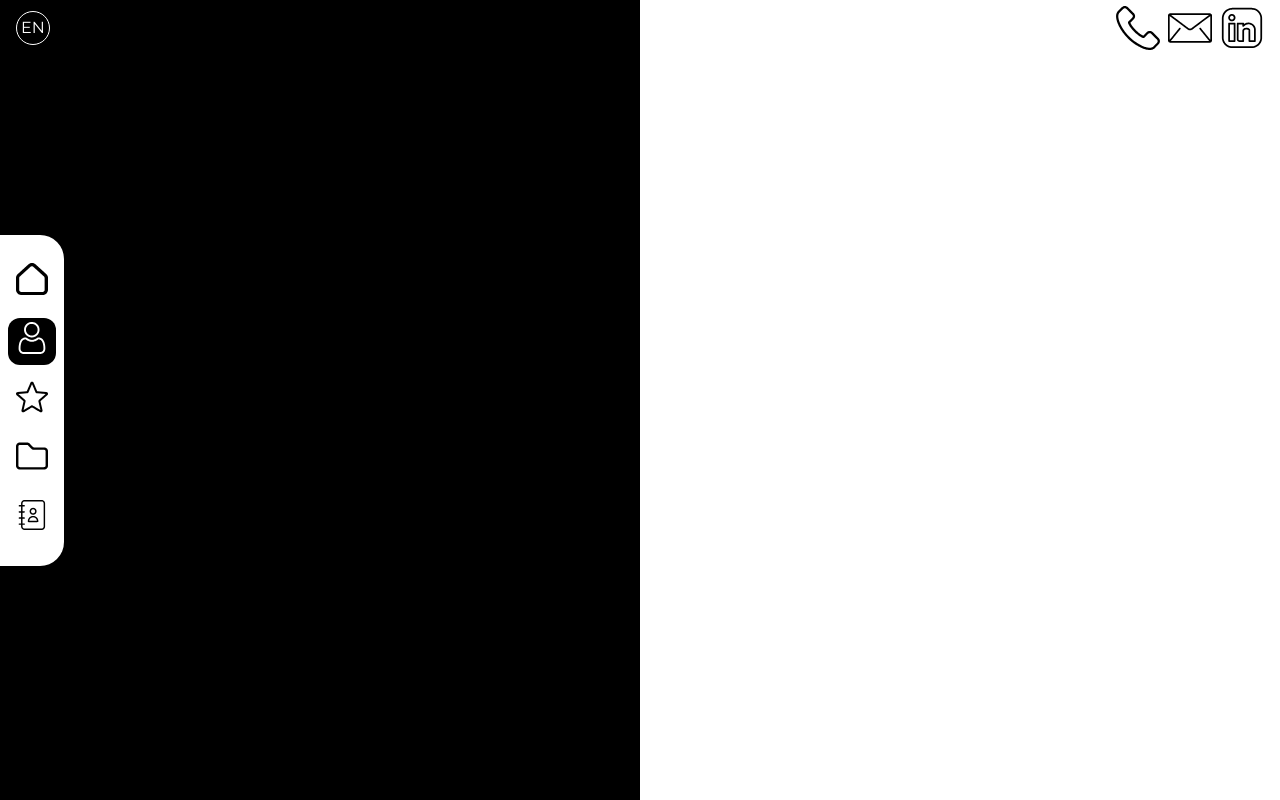
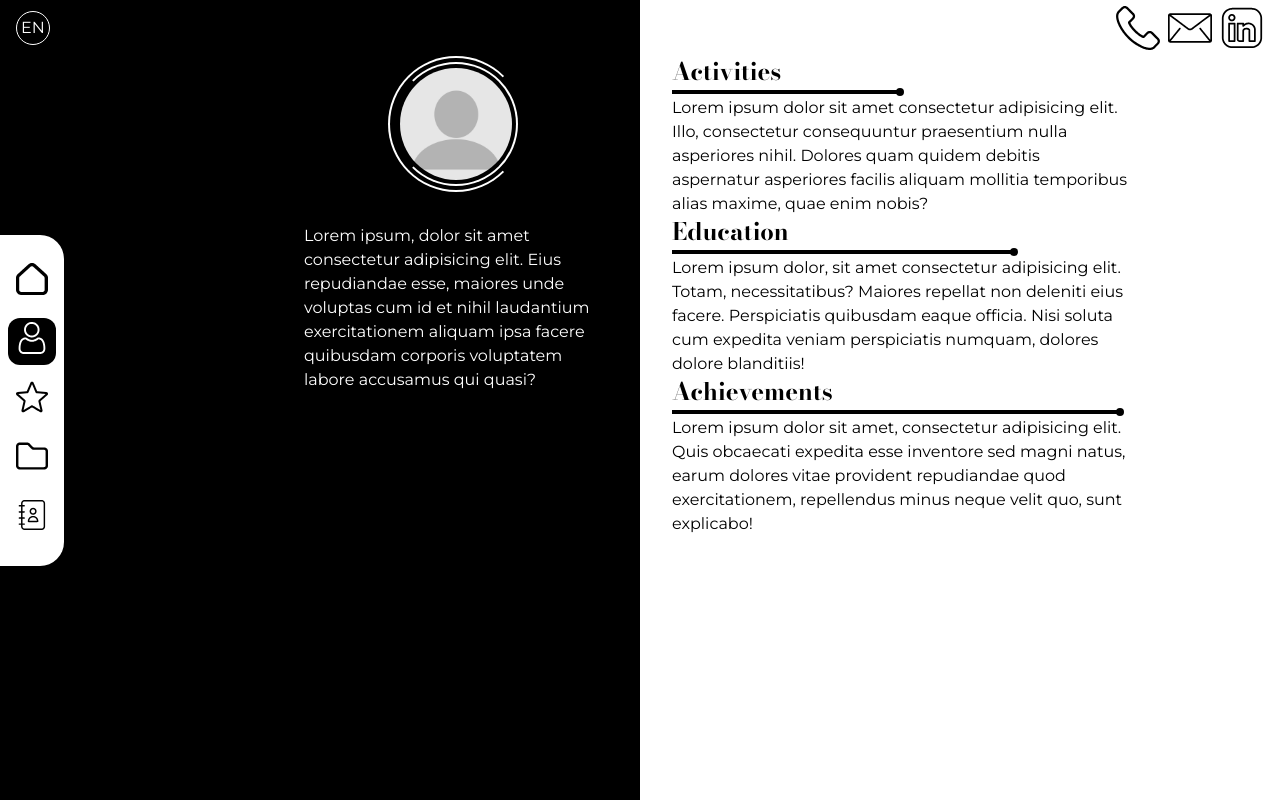
Before and after one commit to Almor21/Portfolio, a Next.js app: page /about in a window 1280 px wide. Built offline with nearby package versions, Linux system fonts and the light colour scheme.

Commit message:
feat: add base of about page

```diff
--- a/src/app/about/page.tsx
+++ b/src/app/about/page.tsx
@@ -1,8 +1,65 @@
 import React from 'react';
-import { Bodoni_Moda } from 'next/font/google';
+import Image from 'next/image';
+import Title from '@/components/about/Title';
+import Separator from '@/components/about/Separator';
+import style from '@/styles/about.module.css';
 
 function AboutPage() {
-	return <div>AboutPage</div>;
+	return (
+		<div className="grid grid-cols-[repeat(2,1fr)] gap-16">
+			<div className="justify-self-end w-1/2 flex flex-col items-center text-white">
+				<div
+					className={`${style.rotate} p-1 border-2 border-[white_transparent_white_white] rounded-full transition-all duration-500`}
+				>
+					<div className="p-1 border-2 border-[white_white_white_transparent] rounded-full overflow-hidden transition-all duration-500">
+						<div className='relative h-28 w-28'>
+							<Image
+								src={'/VoidPhoto.jpeg'}
+								alt="Profile image"
+								fill={true}
+								className="rounded-full filter grayscale transition-all duration-500"
+							/>
+						</div>
+					</div>
+				</div>
+				<p className="my-8">
+					Lorem ipsum, dolor sit amet consectetur adipisicing elit.
+					Eius repudiandae esse, maiores unde voluptas cum id et nihil
+					laudantium exercitationem aliquam ipsa facere quibusdam
+					corporis voluptatem labore accusamus qui quasi?
+				</p>
+			</div>
+			<div className="justify-self-start w-9/12">
+				<Title>Activities</Title>
+				<Separator size={1} />
+				<p>
+					Lorem ipsum dolor sit amet consectetur adipisicing elit.
+					Illo, consectetur consequuntur praesentium nulla asperiores
+					nihil. Dolores quam quidem debitis aspernatur asperiores
+					facilis aliquam mollitia temporibus alias maxime, quae enim
+					nobis?
+				</p>
+				<Title>Education</Title>
+				<Separator size={2} />
+				<p>
+					Lorem ipsum dolor, sit amet consectetur adipisicing elit.
+					Totam, necessitatibus? Maiores repellat non deleniti eius
+					facere. Perspiciatis quibusdam eaque officia. Nisi soluta
+					cum expedita veniam perspiciatis numquam, dolores dolore
+					blanditiis!
+				</p>
+				<Title>Achievements</Title>
+				<Separator size={3} />
+				<p>
+					Lorem ipsum dolor sit amet, consectetur adipisicing elit.
+					Quis obcaecati expedita esse inventore sed magni natus,
+					earum dolores vitae provident repudiandae quod
+					exercitationem, repellendus minus neque velit quo, sunt
+					explicabo!
+				</p>
+			</div>
+		</div>
+	);
 }
 
 export default AboutPage;
--- a/src/app/layout.tsx
+++ b/src/app/layout.tsx
@@ -16,13 +16,13 @@ export default function RootLayout({
 	return (
 		<html lang="en">
 			<body
-				className={`${montserrat.className} relative w-full grid grid-rows-[100vh_auto]`}
+				className={`${montserrat.className} relative grid grid-rows-[minmax(100vh,auto)_auto]`}
 			>
 				<Navbar />
-				{/* <div className='w-full grid grid-rows-[auto_1fr]'> */}
-				<Header />
-				<main>{children}</main>
-				{/* </div> */}
+				<div className="w-full grid grid-rows-[auto_1fr]">
+					<Header />
+					<main>{children}</main>
+				</div>
 				<footer></footer>
 				<Backgroud />
 			</body>
--- a/src/components/Header.tsx
+++ b/src/components/Header.tsx
@@ -39,7 +39,7 @@ const textVariants: Variants = {
 
 function Header() {
 	return (
-		<header className="fixed top-0 flex items-center w-full h-14 px-4">
+		<header className="sticky top-0 flex items-center w-full h-14 px-4">
 			<motion.div
 				className={`inline-block mr-auto text-white rounded-full p-1`}
 				variants={parentVariants}
--- /dev/null
+++ b/src/components/about/Separator.tsx
@@ -0,0 +1,33 @@
+import React from 'react';
+
+function Separator({ size }: { size: number }) {
+	let width: string;
+
+	switch (size) {
+		case 1:
+			width = '50%';
+			break;
+		case 2:
+			width = '75%';
+			break;
+		case 3:
+			width = '100%';
+			break;
+		default:
+			width = '';
+	}
+
+	return (
+		<div className="flex items-center">
+			<div
+				className={`h-1 bg-black`}
+				style={{
+					width,
+				}}
+			/>
+			<div className="h-2 w-2 bg-black rounded-full -translate-x-1" />
+		</div>
+	);
+}
+
+export default Separator;
--- /dev/null
+++ b/src/components/about/Title.tsx
@@ -0,0 +1,12 @@
+import React from 'react'
+import { Bodoni_Moda } from 'next/font/google';
+
+const bodoni = Bodoni_Moda({ subsets: ['latin'] });
+
+function Title({children} :{children: React.ReactNode}) {
+  return (
+      <h1 className={`${bodoni.className} font-bold text-2xl`}>{children}</h1>
+  )
+}
+
+export default Title
--- /dev/null
+++ b/src/styles/about.module.css
@@ -0,0 +1,12 @@
+.rotate:hover {
+    transform: rotate(-180deg);
+}
+
+.rotate:hover div {
+    transform: rotate(360deg);
+}
+
+.rotate:hover img {
+    transform: rotate(-180deg);
+    filter: grayscale(0);
+}
```
